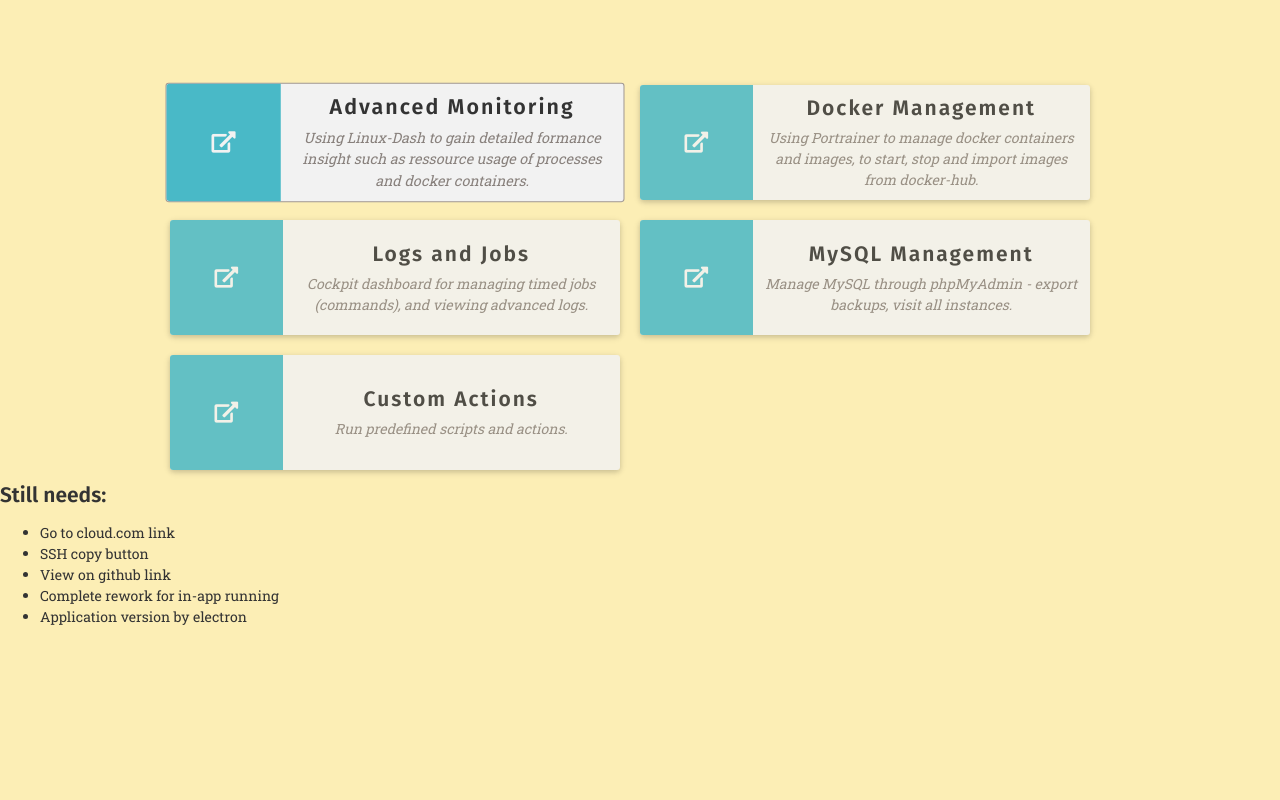
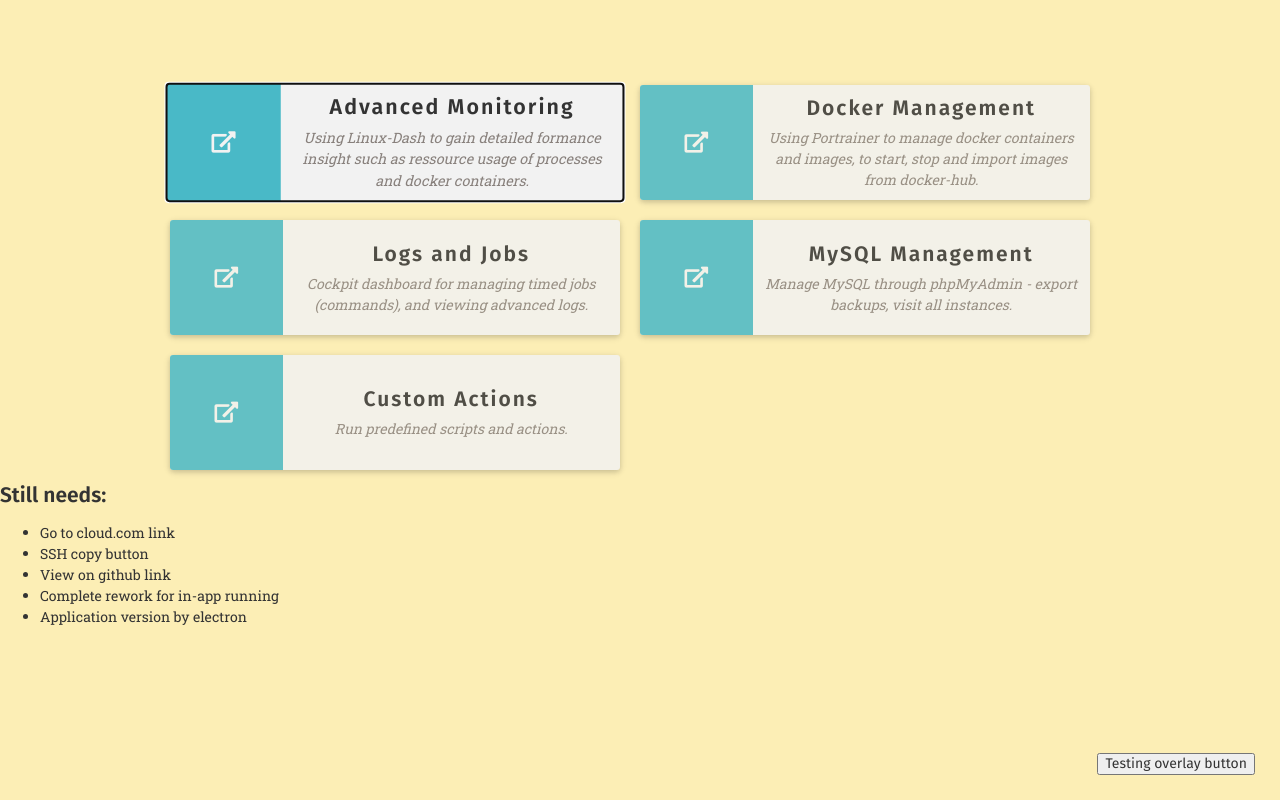
Before and after one commit to MarkKragerup/maincode-dash, a React (Create React App) app in the folder frontend/: page / in a window 1280 px wide. Built offline with nearby package versions, Linux system fonts and the light colour scheme.

Commit message:
Works like a dream

```diff
--- a/frontend/src/App.js
+++ b/frontend/src/App.js
@@ -1,12 +1,18 @@
-import React from 'react';
+import React, {useEffect, useState} from 'react';
 import Frontpage from './pages/Frontpage/Frontpage';
 import './MaincodeLibrary/Maincode-Styles.css';
 import './MaincodeLibrary/CSSThemes/mc-theme-pop-os.css'
+import Nestedpage from "./pages/Nestedpage/Nestedpage";
+import MenuOverlay from "./components/MenuOverlay/MenuOverlay";
 
 export default function App() {
+    const [siteUrl, setSiteUrl] = useState(null);
+
     return (
         <div className="App">
-            <Frontpage/>
+            <MenuOverlay changeSiteCallback={setSiteUrl}/>
+
+            { !!siteUrl ? <Nestedpage url={siteUrl}/> : <Frontpage changeUrlCallback={setSiteUrl}/> }
 
             <h2 style={{display: 'block'}}>Still needs:</h2>
             <ul>
--- a/frontend/src/components/DashboardLink/DashboardLink.js
+++ b/frontend/src/components/DashboardLink/DashboardLink.js
@@ -2,10 +2,10 @@ import React from 'react';
 import './DashboardLink.css';
 import { Tooltip } from 'antd';
 
-export default function DashboardLink({tooltip="Go to this dashboard!", tabIndex, href, className="", children}){
+export default function DashboardLink({tooltip="Go to this dashboard!", tabIndex, className="", children, clickCallback}){
     return (
         <Tooltip title={tooltip}>
-            <a className={`theme-card link-card ${className}`} href={href} tabIndex={tabIndex}>
+            <div className={`theme-card link-card ${className}`} onClick={clickCallback} tabIndex={tabIndex}>
                 <div className="left-block">
                     {/* eslint-disable-next-line jsx-a11y/heading-has-content */}
                     <h2 className="fas fa-external-link-alt" />
@@ -13,7 +13,7 @@ export default function DashboardLink({tooltip="Go to this dashboard!", tabIndex
                 <div className="right-block">
                     {children}
                 </div>
-            </a>
+            </div>
         </Tooltip>
     );
 }
--- /dev/null
+++ b/frontend/src/components/MenuOverlay/MenuOverlay.css
@@ -0,0 +1,6 @@
+.menu-overlay-container{
+    position: fixed;
+    z-index: 4;
+    bottom: 25px;
+    right: 25px;
+}
--- /dev/null
+++ b/frontend/src/components/MenuOverlay/MenuOverlay.js
@@ -0,0 +1,12 @@
+import React from 'react';
+import './MenuOverlay.css';
+
+export default function MenuOverlay({changeSiteCallback}){
+    return (
+        <div className="menu-overlay-container">
+            <button className='menu-overlay' onClick={() => changeSiteCallback('https://dash.maincode.dk')}>
+                Testing overlay button
+            </button>
+        </div>
+    );
+}
--- a/frontend/src/pages/Frontpage/Frontpage.js
+++ b/frontend/src/pages/Frontpage/Frontpage.js
@@ -3,7 +3,7 @@ import './Frontpage.css';
 
 import DashboardLink from "../../components/DashboardLink/DashboardLink";
 
-export default function Frontpage(){
+export default function Frontpage({changeUrlCallback}){
 
     useEffect(() => {
         document.getElementsByClassName('link-card')[0].focus()
@@ -13,7 +13,7 @@ export default function Frontpage(){
         <div className="link-cards-container">
             <DashboardLink
                 tabIndex={1}
-                href={"https://monitor.maincode.dk"}
+                clickCallback={() => changeUrlCallback('https://monitor.maincode.dk')}
             >
                 <h2>Advanced Monitoring</h2>
                 <p>Using Linux-Dash to gain detailed formance insight such as ressource usage of processes and docker containers.</p>
@@ -21,7 +21,7 @@ export default function Frontpage(){
 
             <DashboardLink
                 tabIndex={2}
-                href={"https://portrainer.maincode.dk"}
+                clickCallback={() => changeUrlCallback('https://portrainer.maincode.dk')}
             >
                 <h2>Docker Management</h2>
                 <p>Using Portrainer to manage docker containers and images, to start, stop and import images from docker-hub.</p>
@@ -29,7 +29,7 @@ export default function Frontpage(){
 
             <DashboardLink
                 tabIndex={3}
-                href={"https://cockpit.dash.maincode.dk"}
+                clickCallback={() => changeUrlCallback('https://cockpit.dash.maincode.dk')}
             >
                 <h2>Logs and Jobs</h2>
                 <p>Cockpit dashboard for managing timed jobs (commands), and viewing advanced logs.</p>
@@ -37,7 +37,7 @@ export default function Frontpage(){
 
             <DashboardLink
                 tabIndex={4}
-                href={"https://phpmyadmin.maincode.dk/phpmyadmin/"}
+                clickCallback={() => changeUrlCallback('https://phpmyadmin.maincode.dk/phpmyadmin/')}
             >
                 <h2>MySQL Management</h2>
                 <p>Manage MySQL through phpMyAdmin - export backups, visit all instances.</p>
@@ -45,7 +45,7 @@ export default function Frontpage(){
 
             <DashboardLink
                 tabIndex={5}
-                href={"https://monitor.maincode.dk"}
+                clickCallback={() => changeUrlCallback('https://monitor.maincode.dk')}
             >
                 <h2>Custom Actions</h2>
                 <p>Run predefined scripts and actions.</p>
--- a/frontend/src/pages/Nestedpage/Nestedpage.css
+++ b/frontend/src/pages/Nestedpage/Nestedpage.css
@@ -0,0 +1,12 @@
+#nestedPage{
+    width: 100%;
+    height: 100vh;
+    position: fixed!important;
+    top: 0!important;
+    left: 0!important;
+    border: none;
+    outline: none;
+    z-index: 1;
+
+    background-color: white;
+}
--- a/frontend/src/pages/Nestedpage/Nestedpage.js
+++ b/frontend/src/pages/Nestedpage/Nestedpage.js
@@ -1,9 +1,13 @@
 import React from 'react';
 import './Nestedpage.css';
 
-export default function Nestedpage(){
+import Iframe from 'react-iframe';
 
+export default function Nestedpage({url}){
     return (
-        <p>hey</p>
+        <Iframe url={url}
+                id="nestedPage"
+                className="nestedPage"
+        />
     );
 }
```
Also changed, not shown: 1 other file (tests, documents, lock files or other folders).
